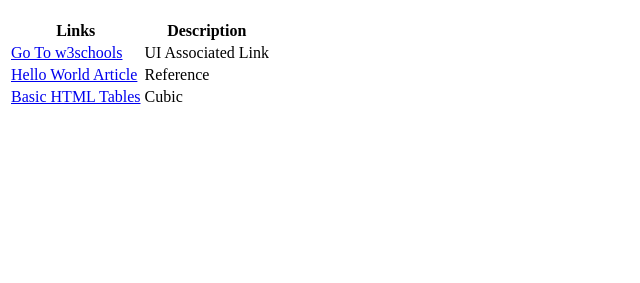
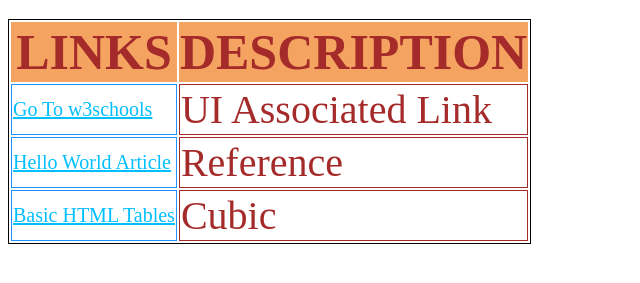
Before and after one commit to SahilHabib/ui_projects, a website: page package/views/Assignment1.html in a window 1280 px wide. Shown: the part 61-344 px from the top of the page, without its empty margins (0-640 px from the left). Drawn offline with Linux system fonts and the light colour scheme.

Commit message:
style css modify

```diff
--- a/package/views/style/style.css
+++ b/package/views/style/style.css
@@ -20,3 +20,56 @@ span:hover{
     font-size: 50px;
     color:lightcoral
 }
+th{
+    font-size: 50px;
+    background-color: burlywood;
+    color: red;
+    text-transform: uppercase;
+    cursor:pointer;
+}
+th:hover{
+    background-color: springgreen;
+}
+table{
+    border: solid 1px;
+}
+tr{
+    border: solid 1px;
+    color: dodgerblue;
+}
+td{
+    border: solid 1px;
+    color: dodgerblue;
+}
+body{
+    color: brown;
+}
+.w3,.index, .table1{
+    font-size: 20px;
+    color: deepskyblue;
+}
+.UI,.Reference,.Cubic {
+    font-size: 40px;
+    color: brown;
+}
+#border {
+    color: black;
+}
+.Heading {
+    color: brown;
+}
+.Heading:hover {
+    cursor: zoom-in;
+}
+#pointer {
+    background-color: sandybrown;
+}
+.Heading1 {
+    color: brown;
+}
+.Heading1:hover {
+    cursor: zoom-in;
+}
+#pointer1 {
+    background-color: sandybrown;
+}
```
